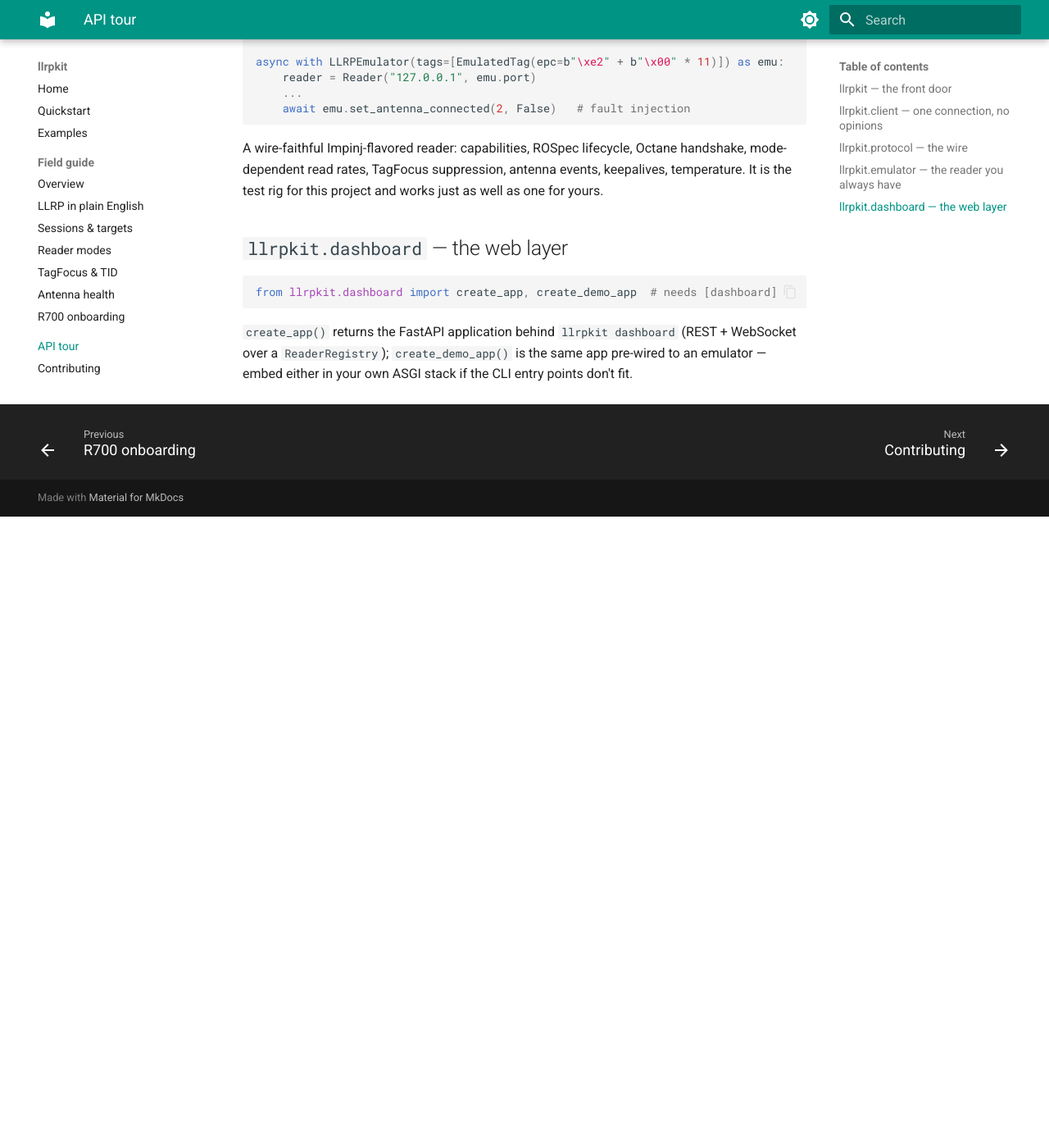
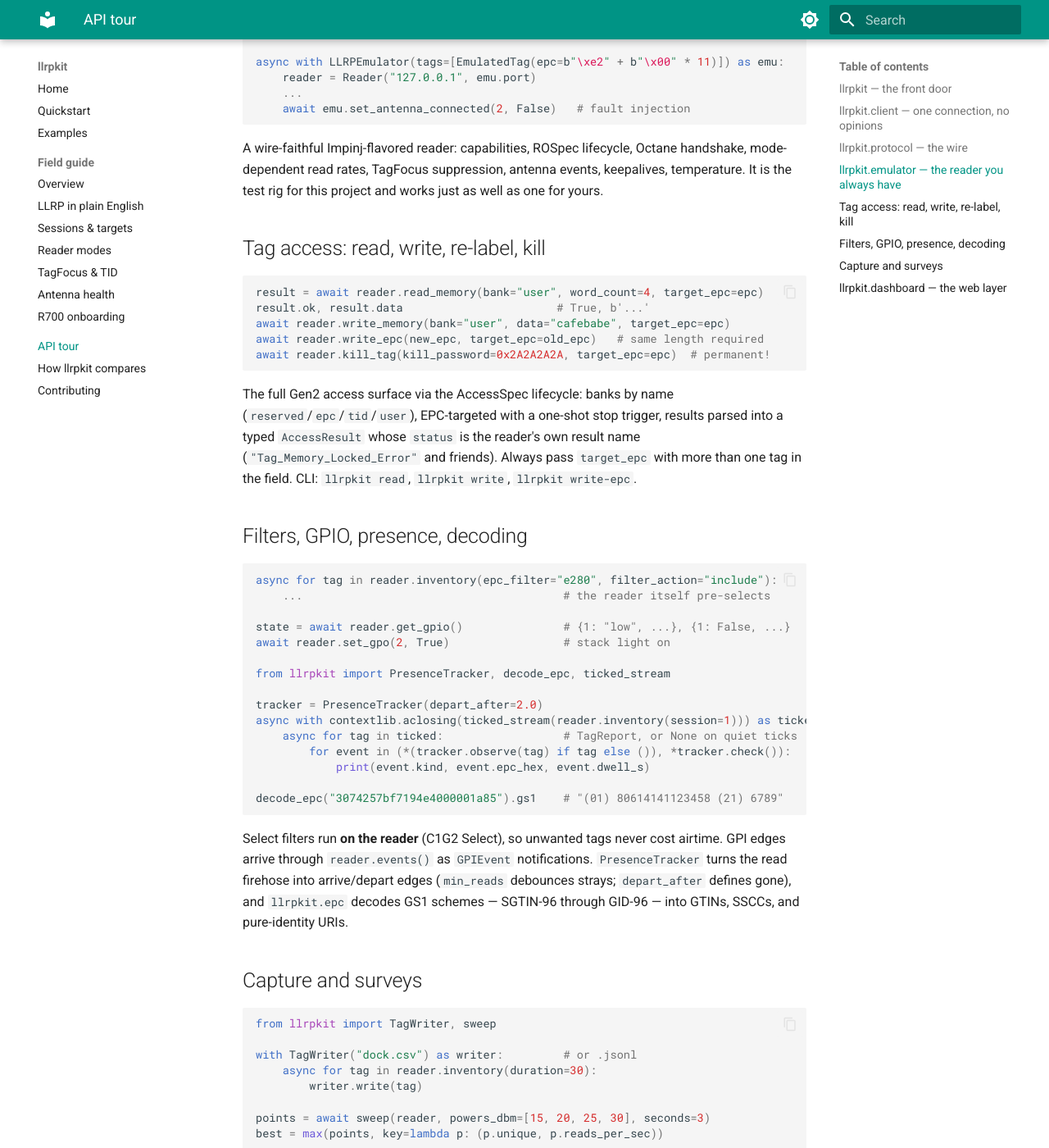
Before and after one commit to kyronfeast/llrpkit, an MkDocs documentation site: the page built from docs/api.md, in a window 1280 px wide and 1400 px high, scrolled down 1497 px. Shown: the whole window at 82% size. Built offline with MkDocs 1.6.1 and Material for MkDocs 9.7.7, drawn with Linux system fonts in a browser that asks for light colours; before the commit the page ends 2127 px from its top, so only the background shows below that; some of the changed text lies outside the part shown.

Commit message:
docs: bring every page up to date with the feature set
api.md gains tag-access, filters/GPIO/presence/decoding, and
capture/survey sections; quickstart shows the full command toolbox;
README lists the new capabilities; comparison.md maps llrpkit against
sllurp, Octane SDK, ItemTest, and the IoT Device Interface (in the mkdocs
nav); changelog documents every feature under 0.1.0.

Co-Authored-By: Claude Fable 5 <noreply@anthropic.com>
Claude-Session: https://claude.ai/code/session_01Tr9SsWZozeYRdCCG6FengZ

````diff
--- a/docs/api.md
+++ b/docs/api.md
@@ -78,6 +78,68 @@ handshake, mode-dependent read rates, TagFocus suppression, antenna events,
 keepalives, temperature. It is the test rig for this project and works just as
 well as one for yours.
 
+## Tag access: read, write, re-label, kill
+
+```python
+result = await reader.read_memory(bank="user", word_count=4, target_epc=epc)
+result.ok, result.data                       # True, b'...'
+await reader.write_memory(bank="user", data="cafebabe", target_epc=epc)
+await reader.write_epc(new_epc, target_epc=old_epc)   # same length required
+await reader.kill_tag(kill_password=0x2A2A2A2A, target_epc=epc)  # permanent!
+```
+
+The full Gen2 access surface via the AccessSpec lifecycle: banks by name
+(`reserved`/`epc`/`tid`/`user`), EPC-targeted with a one-shot stop trigger,
+results parsed into a typed `AccessResult` whose `status` is the reader's
+own result name (`"Tag_Memory_Locked_Error"` and friends). Always pass
+`target_epc` with more than one tag in the field. CLI: `llrpkit read`,
+`llrpkit write`, `llrpkit write-epc`.
+
+## Filters, GPIO, presence, decoding
+
+```python
+async for tag in reader.inventory(epc_filter="e280", filter_action="include"):
+    ...                                       # the reader itself pre-selects
+
+state = await reader.get_gpio()               # {1: "low", ...}, {1: False, ...}
+await reader.set_gpo(2, True)                 # stack light on
+
+from llrpkit import PresenceTracker, decode_epc, ticked_stream
+
+tracker = PresenceTracker(depart_after=2.0)
+async with contextlib.aclosing(ticked_stream(reader.inventory(session=1))) as ticked:
+    async for tag in ticked:                  # TagReport, or None on quiet ticks
+        for event in (*(tracker.observe(tag) if tag else ()), *tracker.check()):
+            print(event.kind, event.epc_hex, event.dwell_s)
+
+decode_epc("3074257bf7194e4000001a85").gs1    # "(01) 80614141123458 (21) 6789"
+```
+
+Select filters run **on the reader** (C1G2 Select), so unwanted tags never
+cost airtime. GPI edges arrive through `reader.events()` as `GPIEvent`
+notifications. `PresenceTracker` turns the read firehose into arrive/depart
+edges (`min_reads` debounces strays; `depart_after` defines gone), and
+`llrpkit.epc` decodes GS1 schemes — SGTIN-96 through GID-96 — into GTINs,
+SSCCs, and pure-identity URIs.
+
+## Capture and surveys
+
+```python
+from llrpkit import TagWriter, sweep
+
+with TagWriter("dock.csv") as writer:         # or .jsonl
+    async for tag in reader.inventory(duration=30):
+        writer.write(tag)
+
+points = await sweep(reader, powers_dbm=[15, 20, 25, 30], seconds=3)
+best = max(points, key=lambda p: (p.unique, p.reads_per_sec))
+```
+
+`TagWriter` exports reads with GS1 decode columns included; `sweep()` is
+the field guide's tuning methodology as a function — reads/s *and* unique
+count per power x mode combination. CLI: `llrpkit inventory --output` and
+`llrpkit sweep`.
+
 ## `llrpkit.dashboard` — the web layer
 
 ```python
--- a/mkdocs.yml
+++ b/mkdocs.yml
@@ -43,4 +43,5 @@ nav:
       - Antenna health: field-guide/antenna-health.md
       - R700 onboarding: field-guide/r700-onboarding.md
   - API tour: api.md
+  - How llrpkit compares: comparison.md
   - Contributing: contributing.md
````
Also changed, not shown: CHANGELOG.md (+38 -2 lines), README.md (+15 -0 lines), docs/comparison.md (added, +65 -0 lines), docs/quickstart.md (+13 -0 lines).
